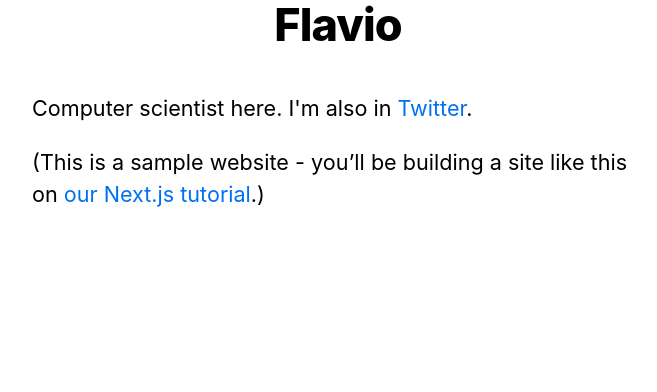
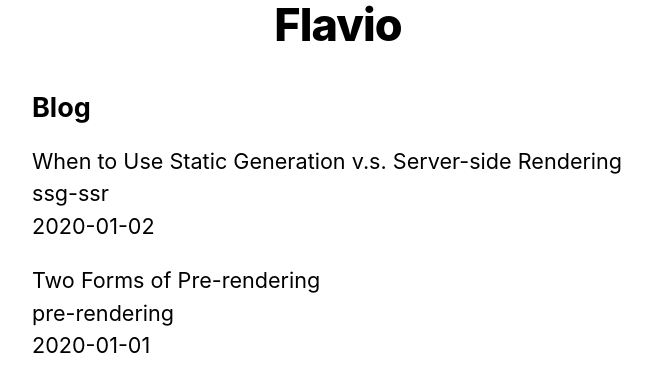
Before and after one commit to flaviorangel/next-learn, a Next.js app: page / in a window 1280 px wide. Shown: the part 218-610 px from the top of the page, without its empty margins (302-959 px from the left). Built offline with nearby package versions, Linux system fonts and the light colour scheme.

Commit message:
Add static rendering

```diff
--- /dev/null
+++ b/lib/posts.js
@@ -0,0 +1,35 @@
+import fs from 'fs'
+import path from 'path'
+import matter from 'gray-matter'
+
+const postsDirectory = path.join(process.cwd(), 'posts')
+
+export function getSortedPostsData() {
+  // Get file names under /posts
+  const fileNames = fs.readdirSync(postsDirectory)
+  const allPostsData = fileNames.map(fileName => {
+    // Remove ".md" from file name to get id
+    const id = fileName.replace(/\.md$/, '')
+
+    // Read markdown file as string
+    const fullPath = path.join(postsDirectory, fileName)
+    const fileContents = fs.readFileSync(fullPath, 'utf8')
+
+    // Use gray-matter to parse the post metadata section
+    const matterResult = matter(fileContents)
+
+    // Combine the data with the id
+    return {
+      id,
+      ...matterResult.data
+    }
+  })
+  // Sort posts by date
+  return allPostsData.sort((a, b) => {
+    if (a.date < b.date) {
+      return 1
+    } else {
+      return -1
+    }
+  })
+}
--- a/package.json
+++ b/package.json
@@ -8,6 +8,8 @@
     "start": "next start"
   },
   "dependencies": {
+    "classnames": "^2.2.6",
+    "gray-matter": "^4.0.2",
     "next": "^10.0.0",
     "react": "16.13.1",
     "react-dom": "16.13.1"
--- a/pages/index.js
+++ b/pages/index.js
@@ -1,19 +1,36 @@
 import Head from 'next/head'
 import Layout, { siteTitle } from '../components/layout'
 import utilStyles from '../styles/utils.module.css'
+import { getSortedPostsData } from '../lib/posts'
 
-export default function Home() {
+export async function getStaticProps() {
+  const allPostsData = getSortedPostsData()
+  return {
+    props: {
+      allPostsData
+    }
+  }
+}
+
+export default function Home({ allPostsData }) {
   return (
     <Layout home>
-      <Head>
-        <title>{siteTitle}</title>
-      </Head>
-      <section className={utilStyles.headingMd}>
-        <p>Computer scientist here. I'm also in <a href="https://twitter.com/flavio_r5">Twitter</a>.</p>
-        <p>
-          (This is a sample website - you’ll be building a site like this on{' '}
-          <a href="https://nextjs.org/learn">our Next.js tutorial</a>.)
-        </p>
+      {/* Keep the existing code here */}
+
+      {/* Add this <section> tag below the existing <section> tag */}
+      <section className={`${utilStyles.headingMd} ${utilStyles.padding1px}`}>
+        <h2 className={utilStyles.headingLg}>Blog</h2>
+        <ul className={utilStyles.list}>
+          {allPostsData.map(({ id, date, title }) => (
+            <li className={utilStyles.listItem} key={id}>
+              {title}
+              <br />
+              {id}
+              <br />
+              {date}
+            </li>
+          ))}
+        </ul>
       </section>
     </Layout>
   )
--- /dev/null
+++ b/posts/pre-rendering.md
@@ -0,0 +1,11 @@
+---
+title: 'Two Forms of Pre-rendering'
+date: '2020-01-01'
+---
+
+Next.js has two forms of pre-rendering: **Static Generation** and **Server-side Rendering**. The difference is in **when** it generates the HTML for a page.
+
+- **Static Generation** is the pre-rendering method that generates the HTML at **build time**. The pre-rendered HTML is then _reused_ on each request.
+- **Server-side Rendering** is the pre-rendering method that generates the HTML on **each request**.
+
+Importantly, Next.js lets you **choose** which pre-rendering form to use for each page. You can create a "hybrid" Next.js app by using Static Generation for most pages and using Server-side Rendering for others.
--- /dev/null
+++ b/posts/ssg-ssr.md
@@ -0,0 +1,19 @@
+---
+title: 'When to Use Static Generation v.s. Server-side Rendering'
+date: '2020-01-02'
+---
+
+We recommend using **Static Generation** (with and without data) whenever possible because your page can be built once and served by CDN, which makes it much faster than having a server render the page on every request.
+
+You can use Static Generation for many types of pages, including:
+
+- Marketing pages
+- Blog posts
+- E-commerce product listings
+- Help and documentation
+
+You should ask yourself: "Can I pre-render this page **ahead** of a user's request?" If the answer is yes, then you should choose Static Generation.
+
+On the other hand, Static Generation is **not** a good idea if you cannot pre-render a page ahead of a user's request. Maybe your page shows frequently updated data, and the page content changes on every request.
+
+In that case, you can use **Server-Side Rendering**. It will be slower, but the pre-rendered page will always be up-to-date. Or you can skip pre-rendering and use client-side JavaScript to populate data.
```
Also changed, not shown: 1 other file (tests, documents, lock files or other folders).
